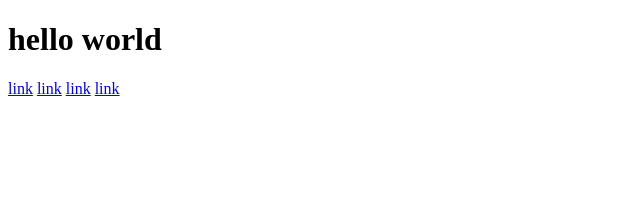
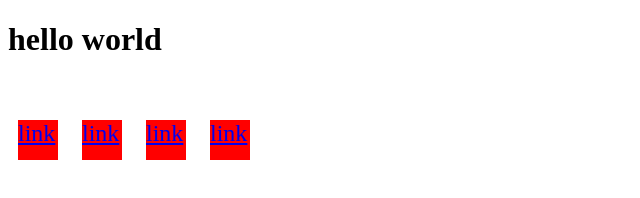
Before and after one commit to sun-n-y/displayProperty, a plain HTML site: page index.html in a window 1280 px wide. Shown: the whole page, without its empty margins (0-640 px from the left). Drawn offline with Linux system fonts and the light colour scheme.

Commit message:
add styles to html structure for inline block

```diff
--- a/main.css
+++ b/main.css
@@ -1 +1,10 @@
 /* inline block */
+
+a {
+  font-size: 1.5rem;
+  background-color: red;
+  width: 40px;
+  height: 40px;
+  margin: 40px 10px;
+  display: inline-block;
+}
```
